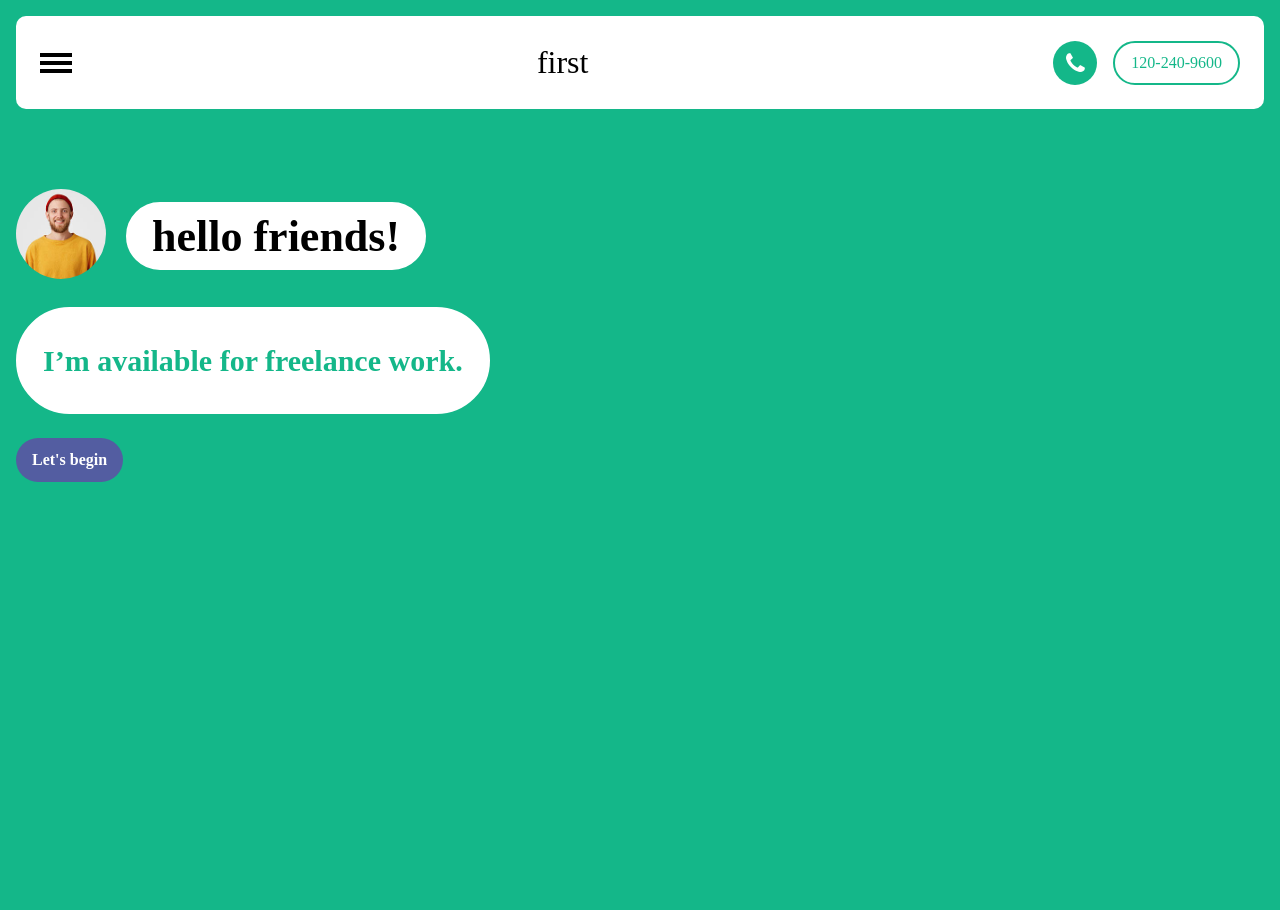
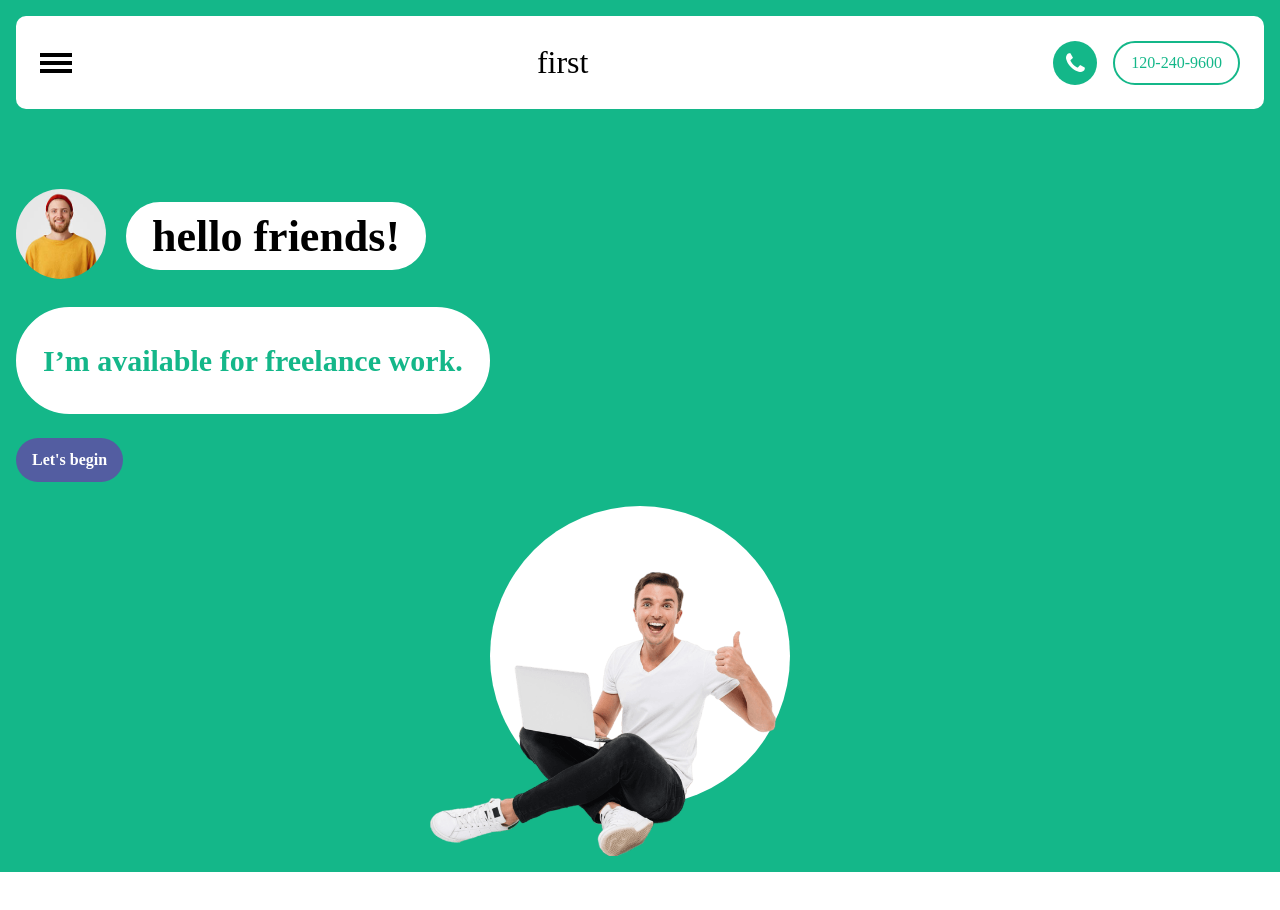
Before and after one commit to xsoul404/first-project, a plain HTML site: page index.html in a window 1280 px wide. After the commit the page ends 872 px from the top, so only its background shows below. Drawn offline with Linux system fonts and the light colour scheme.

Commit message:
add img section

```diff
--- a/asset/style.css
+++ b/asset/style.css
@@ -135,7 +135,7 @@ a{
 .b-head{
     background: #14B789;
     width: 100%;
-    height: 999px;
+
     position: relative;
 }
 .navbar{
@@ -243,3 +243,26 @@ font-weight: bold;
     align-items: start;
     gap: 24px;
 }
+.img-container{
+width: 100%;
+display: flex;
+align-items: center;
+justify-content: center;
+position: relative;
+padding-bottom: 50px;
+
+
+}
+.img-section-main{
+    width: 300px;
+    height: 300px;
+    background: #fff;
+    border-radius: 50%;
+}
+.img-container img{
+    position: absolute;
+    width: 467px;
+    height: 311px;
+    bottom: 0;
+
+}
--- a/index.html
+++ b/index.html
@@ -61,6 +61,11 @@
 
                 </div>
                    </a>
+               <div class="img-container ">
+                    <div class="img-section-main"></div>
+                    <img src="./asset/img/portrait-happy-excited-man-holding-laptop-computer.png" alt="">
+
+               </div>
             </section>
         </main>
 
```
Also changed, not shown: asset/img/portrait-happy-excited-man-holding-laptop-computer.png (added).
